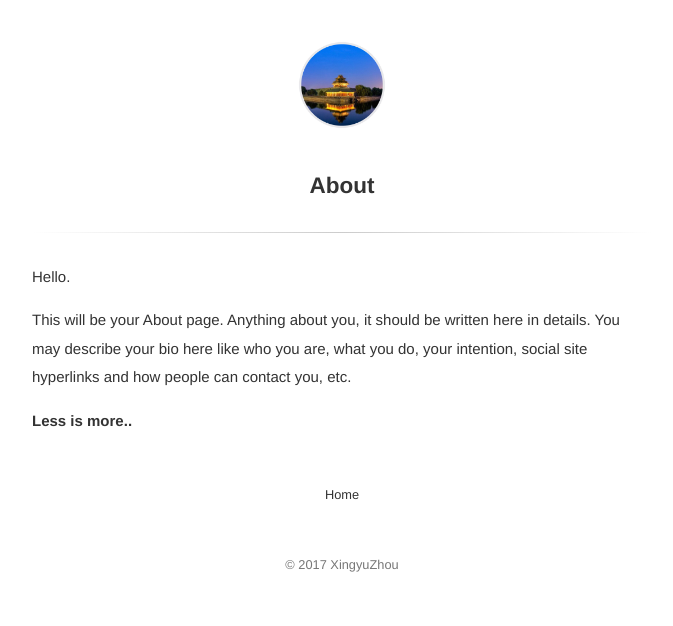
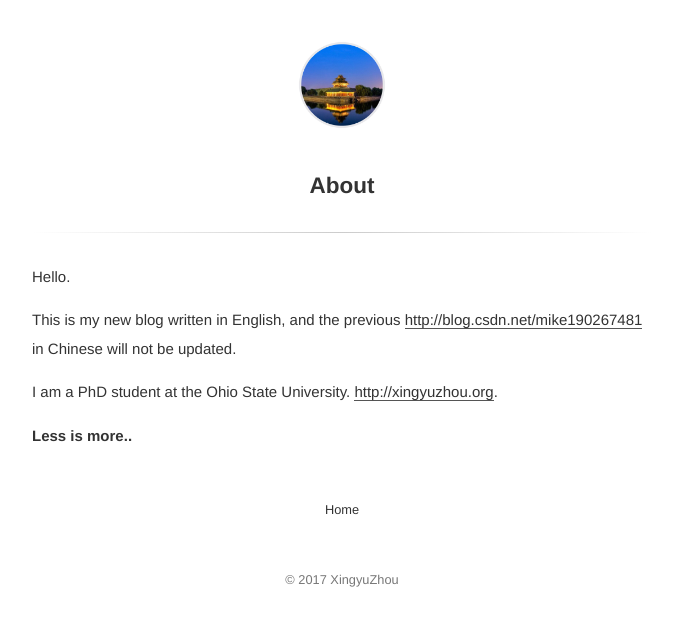
Before and after one commit to XingyuZhou989/blog, a Jekyll site: the page built from about.md, in a window 1280 px wide. Shown: the top 626 px of the page, without its empty margins (298-971 px from the left). Built offline with Jekyll 4.4.1, drawn with Linux system fonts in a browser that asks for light colours.

Commit message:
Update about page

```diff
--- a/about.md
+++ b/about.md
@@ -5,6 +5,8 @@ title: About
 
 Hello.
 
-This will be your About page. Anything about you, it should be written here in details. You may describe your bio here like who you are, what you do, your intention, social site hyperlinks and how people can contact you, etc.
+This is my new blog written in English, and the previous [http://blog.csdn.net/mike190267481](CSDN blog) in Chinese will not be updated.
+
+I am a PhD student at the Ohio State University. [http://xingyuzhou.org](Academic Homepage).
 
 **Less is more..**
```
